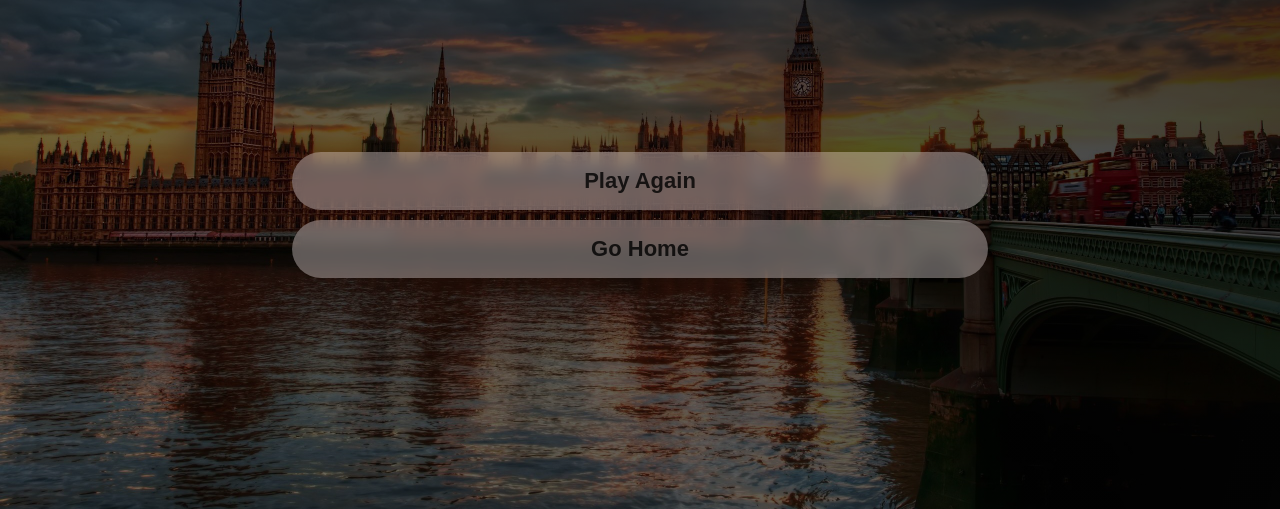
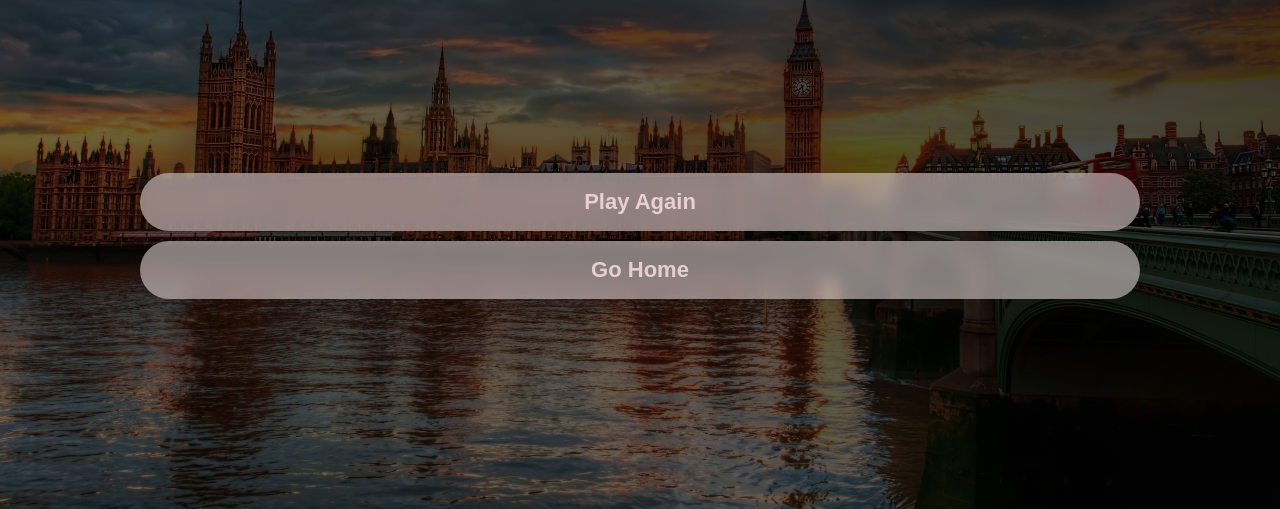
Before and after one commit to GuimasDev/england-app, a plain HTML site: page end.html in a window 1280 px wide. Shown: the part 291-800 px from the top of the page. Drawn offline with Linux system fonts and the light colour scheme.

```diff
--- a/end.html
+++ b/end.html
@@ -8,14 +8,17 @@
     <link rel="stylesheet" href="style.css" />
   </head>
   <body>
-    <div class="container">
-      <div style="margin: 180px auto;">
+    <div class="container-end">
+      <!-- style="margin: 180px auto;" -->
+      <div>
         <h2>Score:</h2>
         <h2 id="finalScore"></h2>
       </div>
 
-      <a class="btn" style="margin: 10px auto;" href="/england-app/game.html">Play Again</a>
-      <a class="btn" style="margin: 10px auto;" href="/england-app/">Go Home</a>
+      <div>
+        <a class="btn" style="margin: 10px auto;" href="/england-app/game.html">Play Again</a>
+        <a class="btn" style="margin: 10px auto;" href="/england-app/">Go Home</a>
+      </div>
 
     </div>
     <script src="end.js"></script>
--- a/style.css
+++ b/style.css
@@ -1,6 +1,6 @@
 html{
     background-color: black;
-    background-image: linear-gradient(45deg, rgba(0, 0, 0, 0.5) 0%, rgba(0, 0, 0, 0.8) 100%), url(imgs/bigben.jpg);
+    background-image: linear-gradient(45deg, rgba(0, 0, 0, 0.4) 0%, rgba(0, 0, 0, 0.7) 100%), url(imgs/bigben.jpg);
     background-attachment: fixed;
     background-repeat: no-repeat;
     background-position: center center;
@@ -49,6 +49,18 @@
     margin: auto;
     padding: 15px;
 }
+
+.container-end {
+    display: flex;
+    flex-direction: column;
+    justify-content: space-evenly;
+    width: 100%;
+    height: 100vh;
+    margin: auto;
+    padding: 15px;
+}
+
+
 
 .btnArea{
     display: flex;
@@ -100,9 +112,11 @@
     text-align: center;
     margin: 5px;
     text-decoration: none;
-    color: rgba(0, 0, 0, 0.8);
+    /* color: rgba(0, 0, 0, 0.8); */
+
+    color: rgba(255, 228, 228, 0.8);
     font-weight:bolder;
-    background-color: rgba(255, 243, 243, 0.35);
+    background-color: rgba(255, 243, 243, 0.5);
 }
 
 @media screen and (min-width: 900px) {
```
Also changed, not shown: game.css (+6 -4 lines), game.html (+2 -2 lines).
